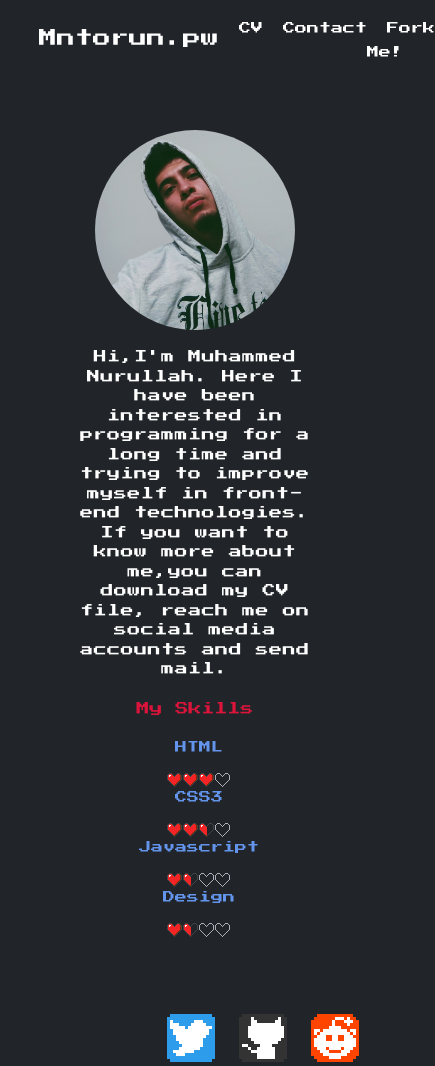
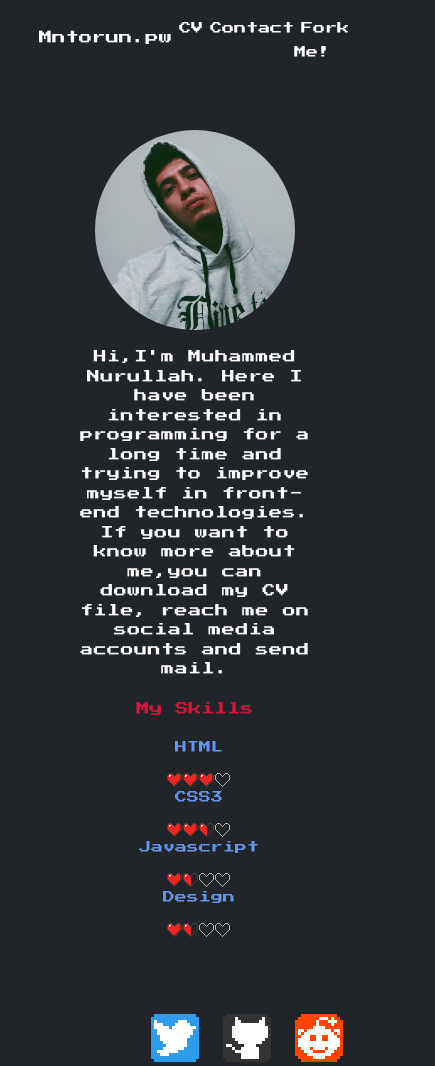
Before and after one commit to dessasin/mntorunpw, a plain HTML site: page index.html in a window 390 px wide. Shown: the whole page, 435 px wide, since content can reach past the window. Drawn offline with nearby package versions, Linux system fonts and the light colour scheme.

Commit message:
style edited

```diff
--- a/style/style.css
+++ b/style/style.css
@@ -36,7 +36,7 @@ nav ul li a {
 	font-weight: 200;
 	padding-left: 20px;
 	color: white;
-	justify-content: space-evenly;
+	justify-content: space-between;
 }
 .avatar {
 	vertical-align: middle;
@@ -117,3 +117,15 @@ h5 {
 		flex-direction: column;
 	}
 }
+
+@media (max-width: 565px) {
+	nav ul li a {
+		padding-left: 7px;
+	}
+	.social {
+		left: 20%;
+	}
+	.navbar__text {
+		font-size: smaller;
+	}
+}
```
